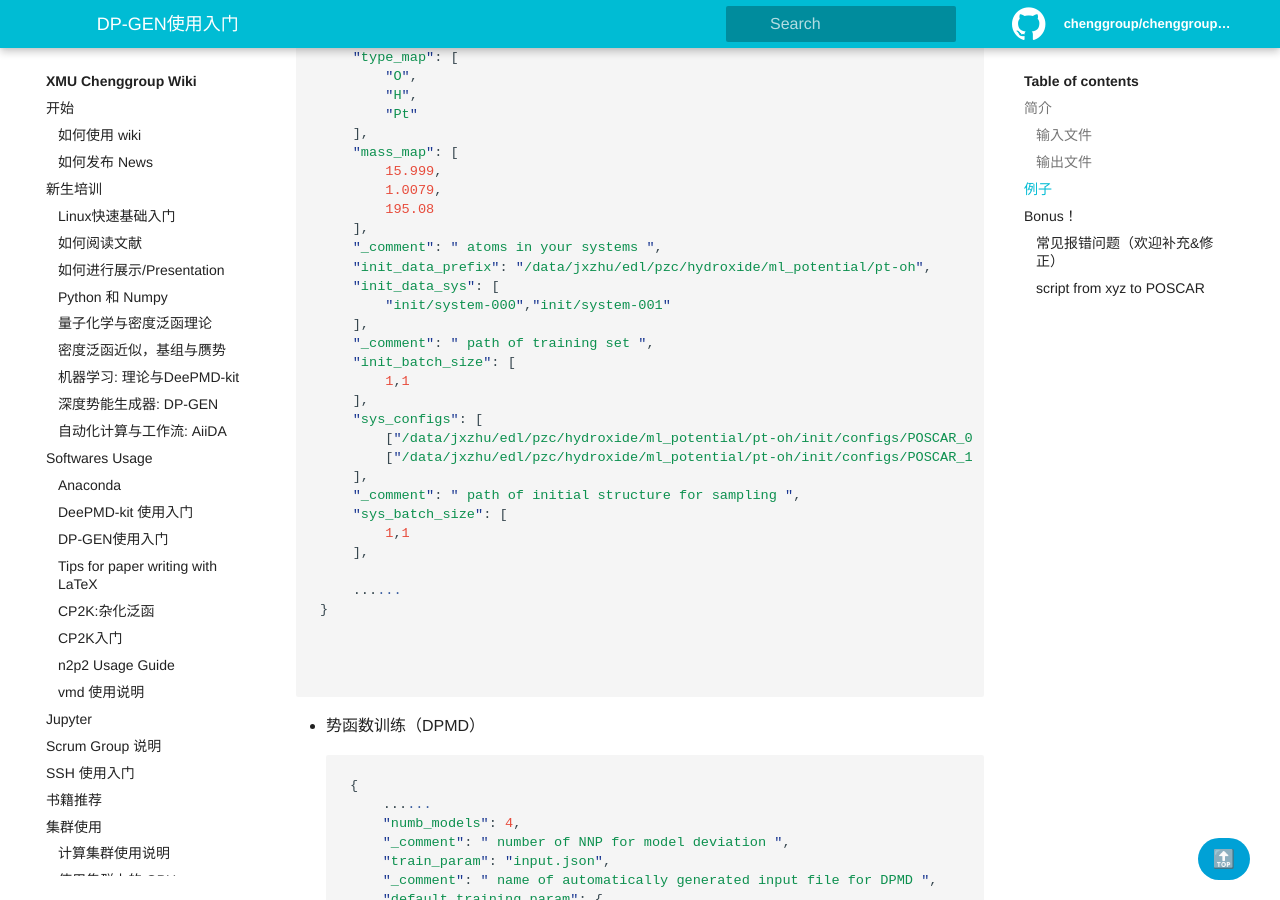
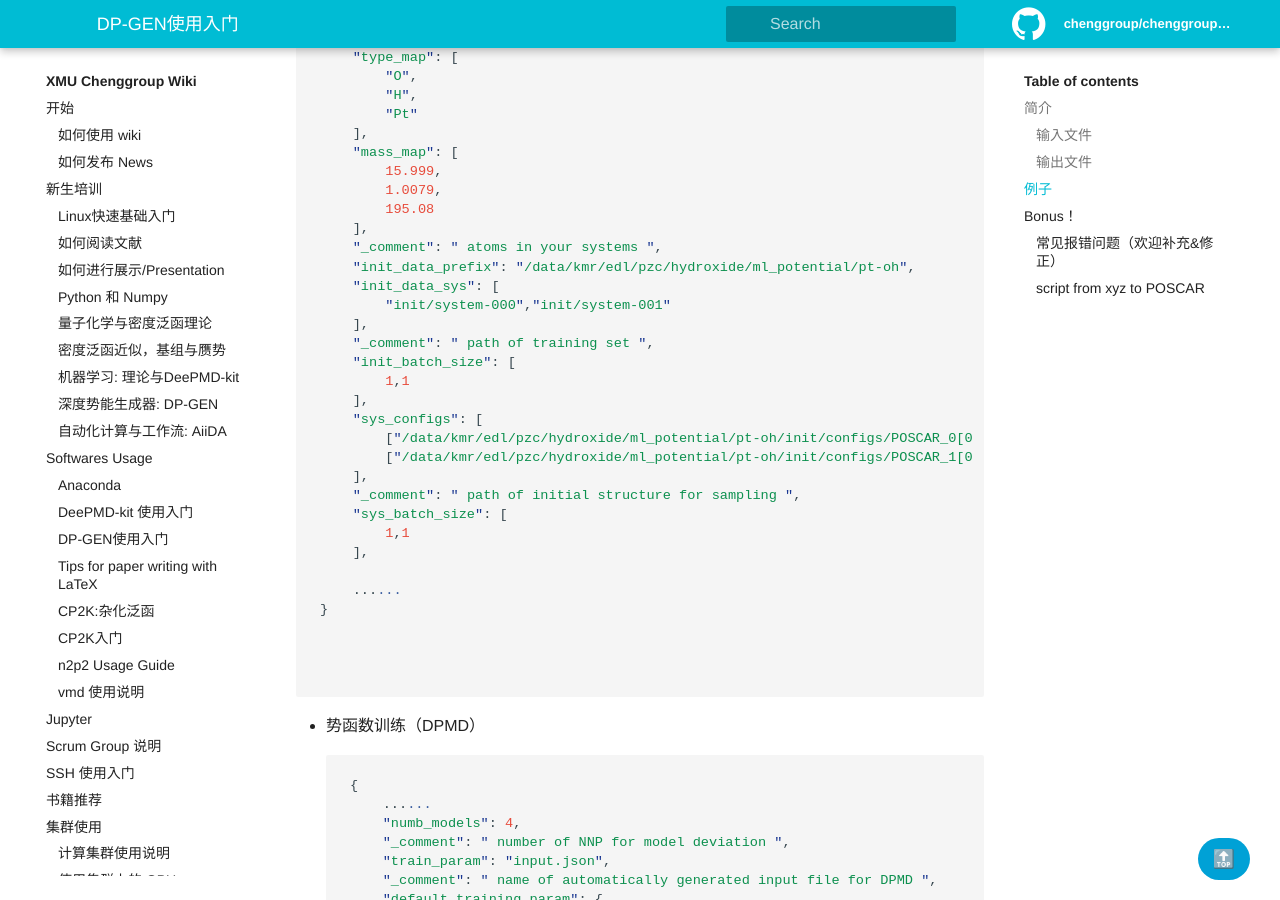
Before and after one commit to chenggroup/chenggroup.github.io, a Jekyll site: the page built from _wiki/Softwares Usage/DP-GEN.md, in a window 1280 px wide and 900 px high, scrolled down 2181 px. Built offline with Jekyll 4.4.1, drawn with Linux system fonts in a browser that asks for light colours; some of the changed text lies outside the part shown.

Commit message:
remove some info; add note to ssh usage

```diff
--- a/_config.yml
+++ b/_config.yml
@@ -25,7 +25,7 @@
 baseurl: # the subpath of your site, e.g. /blog
 
 # This is mostly for testing
-url: # the base hostname & protocol for your site
+url: "chenggroup.github.io" # the base hostname & protocol for your site
 
 # Social (First three Required)
 repo: "https://github.com/chenggroup/chenggroup.github.io" # the repo of web source code
--- a/_wiki/Softwares Usage/DP-GEN.md
+++ b/_wiki/Softwares Usage/DP-GEN.md
@@ -85,7 +85,7 @@
         195.08
     ],
     "_comment": " atoms in your systems ",
-    "init_data_prefix": "/data/jxzhu/edl/pzc/hydroxide/ml_potential/pt-oh",
+    "init_data_prefix": "/data/kmr/edl/pzc/hydroxide/ml_potential/pt-oh",
     "init_data_sys": [
         "init/system-000","init/system-001"
     ],
@@ -94,8 +94,8 @@
         1,1
     ],
     "sys_configs": [
-        ["/data/jxzhu/edl/pzc/hydroxide/ml_potential/pt-oh/init/configs/POSCAR_0[0-9]"],
-        ["/data/jxzhu/edl/pzc/hydroxide/ml_potential/pt-oh/init/configs/POSCAR_1[0-9]"]
+        ["/data/kmr/edl/pzc/hydroxide/ml_potential/pt-oh/init/configs/POSCAR_0[0-9]"],
+        ["/data/kmr/edl/pzc/hydroxide/ml_potential/pt-oh/init/configs/POSCAR_1[0-9]"]
     ],
     "_comment": " path of initial structure for sampling ",
     "sys_batch_size": [
@@ -222,8 +222,8 @@
     "fp_params": {
         "FORCE_EVAL":{
             "DFT":{
-                "BASIS_SET_FILE_NAME": "/data/jxzhu/BASIC_SET/BASIS_MOLOPT",
-                "POTENTIAL_FILE_NAME": "/data/jxzhu/BASIC_SET/GTH_POTENTIALS",
+                "BASIS_SET_FILE_NAME": "/data/kmr/BASIC_SET/BASIS_MOLOPT",
+                "POTENTIAL_FILE_NAME": "/data/kmr/BASIC_SET/GTH_POTENTIALS",
                 "MGRID":{
                     "CUTOFF": 400
                 },
@@ -260,7 +260,7 @@
                                 "DISPERSION_FUNCTIONAL": "PAIR_POTENTIAL",
                                 "PAIR_POTENTIAL":{
                                         "TYPE": "DFTD3",
-                                        "PARAMETER_FILE_NAME": "/data/jxzhu/BASIC_SET/dftd3.dat",
+                                        "PARAMETER_FILE_NAME": "/data/kmr/BASIC_SET/dftd3.dat",
                                         "REFERENCE_FUNCTIONAL": "PBE"
                                 }
                         }
@@ -297,10 +297,10 @@
     {
       "machine": {
         "machine_type": "lsf",
-        "hostname": "210.34.15.205",
+        "hostname": "123.45.67.89",
         "port": 22,
-        "username": "jxzhu",
-        "work_path": "/home/jxzhu/pt-oh/train"
+        "username": "kmr",
+        "work_path": "/home/kmr/pt-oh/train"
       },
       "resources": {
         "node_cpu": 4,
@@ -324,10 +324,10 @@
     {
       "machine": {
         "machine_type": "lsf",
-        "hostname": "210.34.15.205",
+        "hostname": "123.45.67.89",
         "port": 22,
-        "username": "jxzhu",
-        "work_path": "/home/jxzhu/pt-oh/dpmd"
+        "username": "kmr",
+        "work_path": "/home/kmr/pt-oh/dpmd"
       },
       "resources": {
         "node_cpu": 2,
@@ -353,10 +353,10 @@
     {
       "machine": {
         "machine_type": "lsf",
-        "hostname": "121.192.191.52",
+        "hostname": "123.45.67.90",
         "port": 6666,
-        "username": "jxzhu",
-        "work_path": "/data/jxzhu/edl/pzc/hydroxide/ml_potential/pt-oh/labelling"
+        "username": "kmr",
+        "work_path": "/data/kmr/edl/pzc/hydroxide/ml_potential/pt-oh/labelling"
       },
       "resources": {
         "cvasp": false,
```
Also changed, not shown: _wiki/ssh_note.md (+49 -24 lines).
